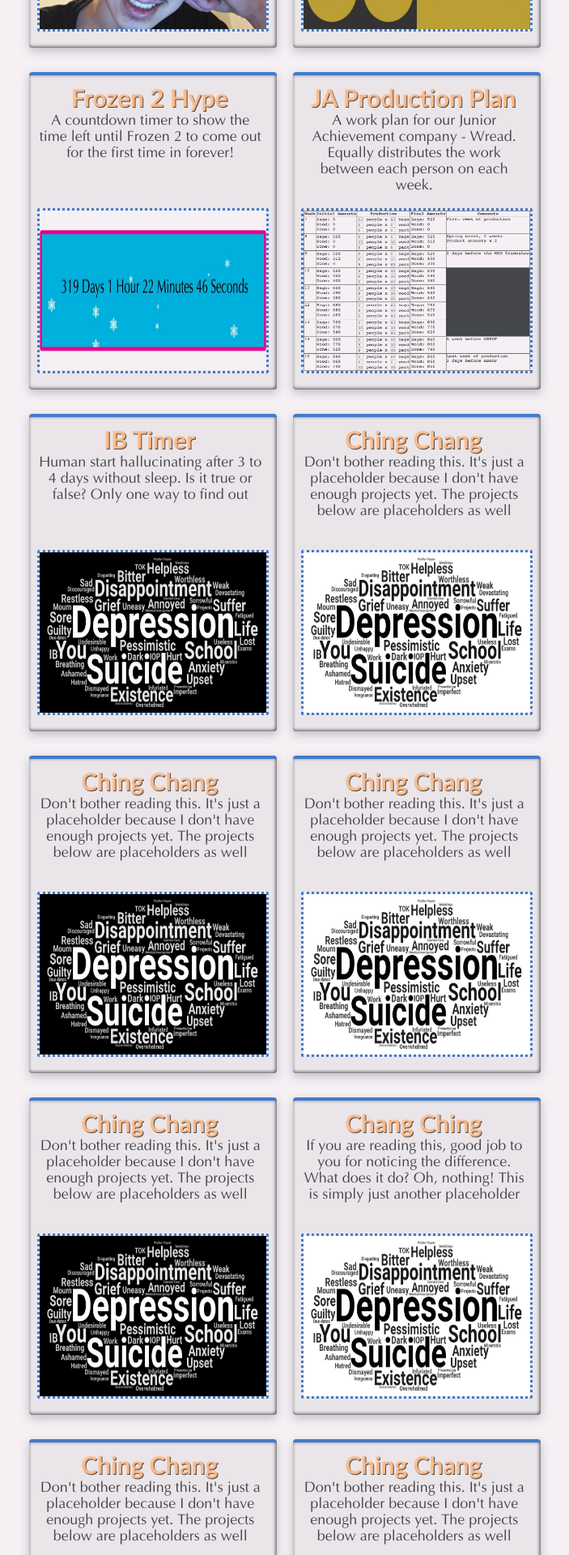
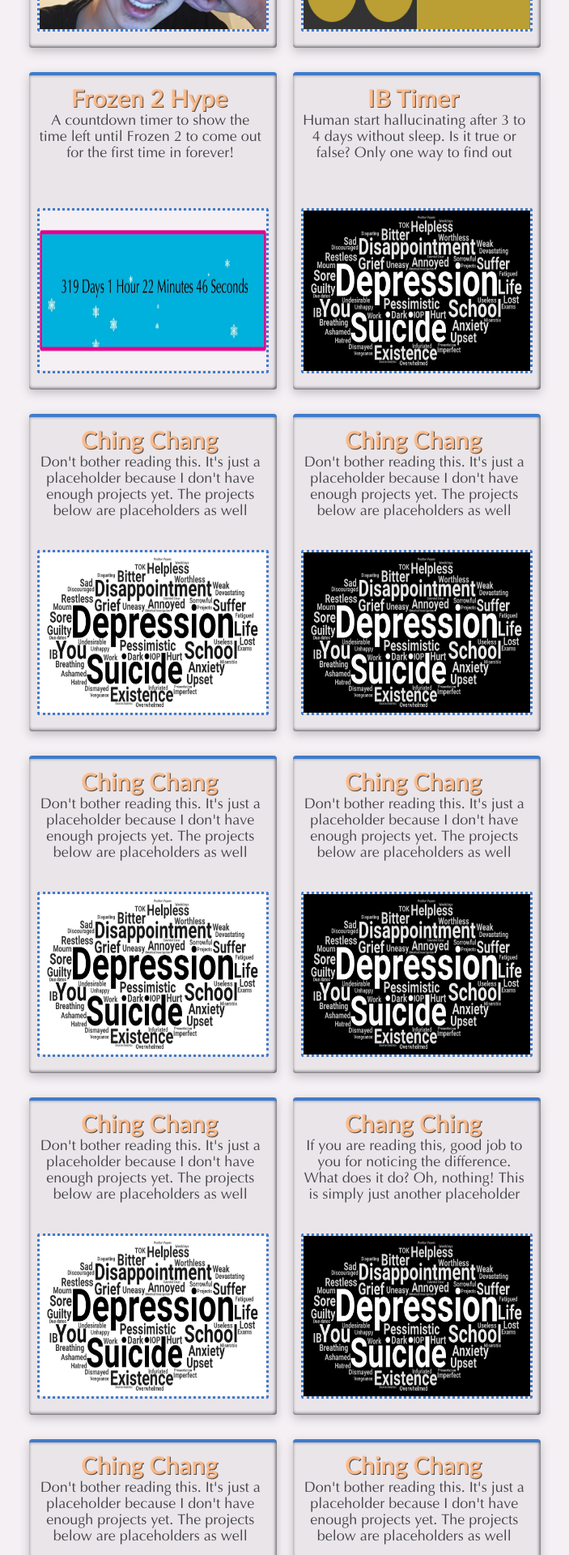
Before and after one commit to ChingChang9/Personal-Website, a Vue app: page /projects in a window 1280 px wide. Shown: the part 940-2860 px from the top of the page at 81% size, without its empty margins (417-1120 px from the left). Built offline with nearby package versions, Linux system fonts and the light colour scheme.

Commit message:
minor updates

```diff
--- a/src/App.vue
+++ b/src/App.vue
@@ -116,15 +116,18 @@ a {
   text-shadow: -1px -1px 1px $primary-colour;
 }
 ::-webkit-scrollbar {
-  width: 20px;
-  height: 20px;
+  width: 15px;
   &-track {
     border-radius: 100px;
     background: transparent;
-    box-shadow: inset 0px 0px 2px rgba(0, 0, 0, 0.3);
-    border: 4px solid transparent;
-    background-clip: padding-box;
+    box-shadow: inset 0px 0px 2px rgba(0, 0, 0, 0.4);
+    border: 3px solid transparent;
     &:hover {
+      background: rgba(0, 0, 0, 0.05);
+      border: 4px solid transparent;
+      background-clip: padding-box;
+    }
+    &:active {
       background: rgba(0, 0, 0, 0.1);
       border: 4px solid transparent;
       background-clip: padding-box;
@@ -137,6 +140,11 @@ a {
     background-clip: padding-box;
     &:hover {
       background: rgba($secondary-colour, 0.85);
+      border: 4px solid transparent;
+      background-clip: padding-box;
+    }
+    &:active {
+      background: $secondary-colour;
       border: 4px solid transparent;
       background-clip: padding-box;
     }
--- a/src/views/About.vue
+++ b/src/views/About.vue
@@ -2,20 +2,6 @@
   <div>
     <div id="topic">About Me</div>
     <div id="line"></div>
-    <a id="wread" class="advertisement" href="https://wread.netlify.com" target="_blank">
-      <img src="@/assets/about/wread.svg" />
-      <div id="name">Wread</div>
-      <div id="description">
-        A JA Company that strives to promote literacy for all ages, and support the message of spreading knowledge, communication, and creativity to our world
-      </div>
-    </a>
-    <p>This is just a website I made for fun</p>
-    <p>My name is Ching Chang</p>
-    <p>I am a grade 11 student living in Edmonton, Alberta</p>
-    <p>I live with my aunt's family and my sister who is 4 years older than me</p>
-    <p>I can speak English, Mandarin, and a little Taiwanese</p>
-    <p>I want to be a software engineer when I grow up</p>
-    <p>I know HTML, CSS, JS, jQuery, Vue, C++, C#, Python, and Java</p>
     <a id="plant-forever" class="advertisement" href="https://plantforever.org/" target="_blank">
       <img src="@/assets/about/plant-forever.jpg" />
       <div id="name">PlantForever</div>
@@ -23,13 +9,20 @@
         Support our nonprofit organization to fight deforestation, global warming, and deterioration of biodiversity!
       </div>
     </a>
+    <p>This is just a website I made for fun</p>
+    <p>To practice my programming skills</p>
+    <p>My name is Ching Chang</p>
+    <p>I am a grade 11 student living in Edmonton, Alberta</p>
+    <p>I live with my aunt's family and my sister who is 4 years older than me</p>
+    <p>I can speak English, Mandarin, and a little Taiwanese</p>
+    <p>I want to be a software engineer when I grow up</p>
+    <p>I know HTML, CSS, JS, jQuery, Vue, C++, C#, Python, and Java</p>
     <p>I am interested in AI and web development</p>
     <p>The text editor I use for web developing is Atom</p>
     <p>I love going to school because I love learning new things (except for social studies),</p>
     <p>and my friends and teachers are all awesome</p>
     <p>Math is my strongest subject</p>
     <p>I play piano at university level, and used to play violin and mayonnaise at intermediate level</p>
-    <p>I have finished harmony, counterpoint, and music history at university level</p>
     <img id="charming" src="@/assets/about/charming.jpg" draggable="false" />
     <p>My piano teacher's piano teacher's piano teacher's piano teacher's piano teacher is <em>Frédéric Chopin</em></p>
     <p>So I guess you can call me <em>Frédéric Chopin <span>VI</span></em></p>
@@ -62,8 +55,6 @@
     <p>It's currently 2:06am, what am I doing with my life....</p>
     <p>Just finished proofreading it, looks alright</p>
     <p>Gonna publish it now</p>
-    <p><em>Edit: 6 months after writing this page and looking back at it</em></p>
-    <p><em>BOI! 2:06am is nothing! At least my life was together back then</em></p>
   </div>
 </template>
 
@@ -144,8 +135,6 @@ export default {
 <style lang="scss" scoped>
 $green: #4cb852;
 $dark-blue: #262767;
-$orange: #ff8e00;
-$light-blue: #42a7e5;
 @font-face {
   font-family: Montserrat;
   src: url("../assets/fonts/Montserrat-Bold.ttf");
@@ -184,21 +173,6 @@ p {
   right: 0px;
   text-align: center;
   text-decoration: none;
-  &#wread {
-    background-color: $white;
-    box-shadow: inset -2px -2px 5px $orange, 0px 6px 15px rgba($orange, 0.4);
-    border: 3px solid $orange;
-    #name {
-      color: $orange;
-    }
-    #description {
-      color: darken($light-blue, 10%);
-    }
-    &:hover {
-      box-shadow: inset -2px -2px 5px $orange, 0px 8px 15px rgba($orange, 0.6);
-      transform: translateY(-3px);
-    }
-  }
   &#plant-forever {
     background-color: $shaded-white;
     box-shadow: inset -2px -2px 5px $green, 0px 6px 15px rgba($green, 0.4);
--- a/src/views/Projects.vue
+++ b/src/views/Projects.vue
@@ -49,15 +49,6 @@
         <img src="@/assets/projects/frozen.jpg" draggable="false" />
       </router-link>
 
-      <router-link class="card" :to="{ name: 'WorkPlan' }" draggable="false">
-        <h1 class="title">JA Production Plan</h1>
-        <div class="description">
-          A work plan for our Junior Achievement company - Wread. Equally distributes the work
-          between each person on each week.
-        </div>
-        <img src="@/assets/projects/workplan.jpg" draggable="false" />
-      </router-link>
-
       <router-link class="card" :to="{ name: 'IBTimer' }" draggable="false">
         <h1 class="title">IB Timer</h1>
         <div class="description">
@@ -103,11 +94,29 @@
         <img src="@/assets/projects/placeholder-black.jpg" draggable="false" />
       </a>
 
+      <a class="card" style="cursor: pointer;" draggable="false">
+        <h1 class="title">Ching Chang</h1>
+        <div class="description">
+          Don't bother reading this. It's just a placeholder because I don't have enough projects
+          yet. The projects below are placeholders as well
+        </div>
+        <img src="@/assets/projects/placeholder-white.jpg" draggable="false" />
+      </a>
+
       <a class="card" style="cursor: pointer;" draggable="false" @click="revealTask">
         <h1 class="title">Chang Ching</h1>
         <div class="description">
           If you are reading this, good job to you for noticing the difference. What does it do? Oh,
           nothing! This is simply just another placeholder
+        </div>
+        <img src="@/assets/projects/placeholder-black.jpg" draggable="false" />
+      </a>
+
+      <a class="card" style="cursor: pointer;" draggable="false">
+        <h1 class="title">Ching Chang</h1>
+        <div class="description">
+          Don't bother reading this. It's just a placeholder because I don't have enough projects
+          yet. The projects below are placeholders as well
         </div>
         <img src="@/assets/projects/placeholder-white.jpg" draggable="false" />
       </a>
@@ -146,15 +155,6 @@
           yet. The projects below are placeholders as well
         </div>
         <img src="@/assets/projects/placeholder-white.jpg" draggable="false" />
-      </a>
-
-      <a class="card" style="cursor: pointer;" draggable="false">
-        <h1 class="title">Ching Chang</h1>
-        <div class="description">
-          Don't bother reading this. It's just a placeholder because I don't have enough projects
-          yet. The projects below are placeholders as well
-        </div>
-        <img src="@/assets/projects/placeholder-black.jpg" draggable="false" />
       </a>
     </div>
   </div>
--- a/src/views/projects/IBTimer.vue
+++ b/src/views/projects/IBTimer.vue
@@ -5,7 +5,7 @@
     <div id="timer">
       <div>Ended</div>
       <div>Record: {{ daysAwake }} Day{{ dayAwakeUnit }} {{ hoursAwake }} Hour{{ hourAwakeUnit }} {{ minutesAwake }} Minute{{ minuteAwakeUnit }} {{ secondsAwake }} Second{{ secondAwakeUnit }}</div>
-      <div>Sleep After: {{ hoursSlept }} Hour{{ hourSleptUnit }} {{ minutesSlept }} Minute{{ minuteSleptUnit }} {{ secondsSlept }} Second{{ secondSleptUnit }}</div>
+      <div>Aftermath Sleep: {{ hoursSlept }} Hour{{ hourSleptUnit }} {{ minutesSlept }} Minute{{ minuteSleptUnit }} {{ secondsSlept }} Second{{ secondSleptUnit }}</div>
     </div>
     <div id="particles-js"></div>
     Reasons:
```
